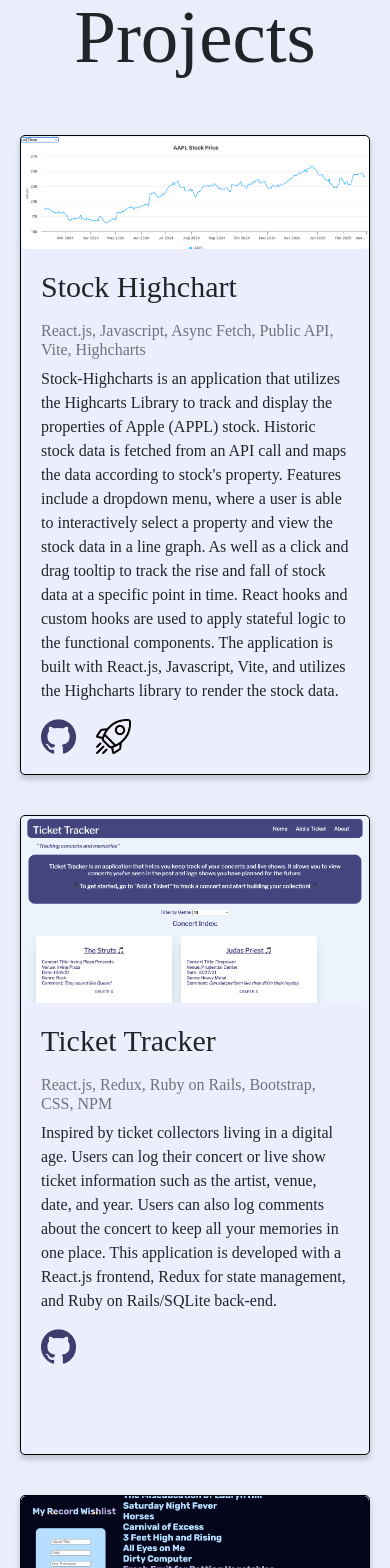
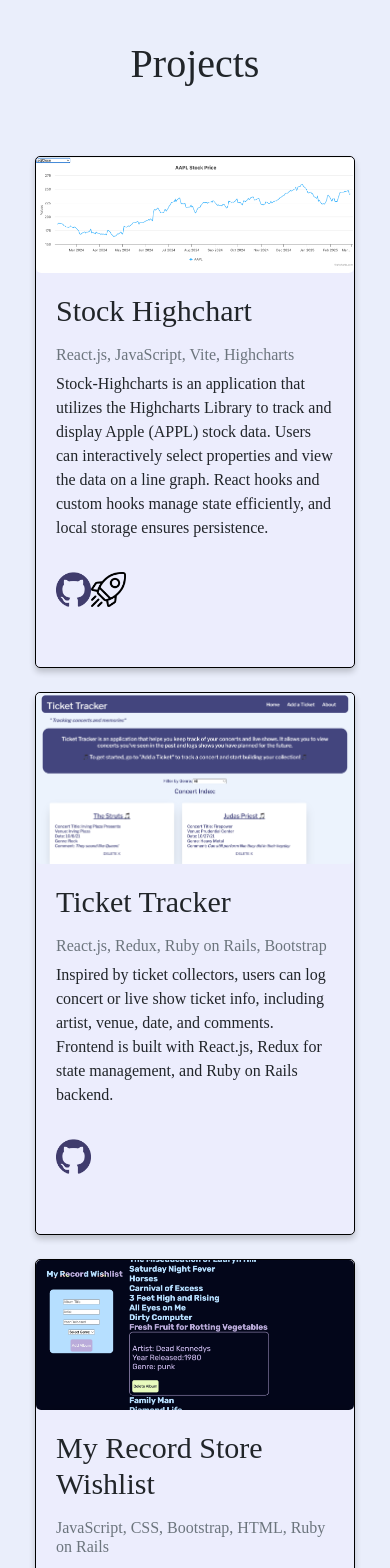
Before and after one commit to mguachun/melguachun.github.io, a React (Create React App) app: page / in a window 390 px wide. Shown: the part 2560-4128 px from the top of the page. Built offline with nearby package versions, Linux system fonts and the light colour scheme; a web font is replaced by a local one.

Commit message:
fix: add new project and update to be mobile compatible

```diff
--- a/src/Projects.js
+++ b/src/Projects.js
@@ -1,169 +1,105 @@
 import React from "react";
-import GallerySpace from "./images/GallerySpace.png";
 import TicketTracker from "./images/Ticket_Tracker.png";
 import Wishlist from "./images/Record_Wishlist.png";
 import Stock from "./images/stock-highchart.png";
-// import linkedin from './images/linkedin.png'
-import github from './images/github.png';
-// import dev from './images/dev.png'
-import deploy from './images/deploy.png';
-import Contact from './Contact';
-
+import ToDoList from "./images/ToDoList.png";
+import github from "./images/github.png";
+import deploy from "./images/deploy.png";
+import Contact from "./Contact";
 
 function Projects() {
+  const projectData = [
+    {
+      title: "Stock Highchart",
+      subtitle: "React.js, JavaScript, Vite, Highcharts",
+      description:
+        "Stock-Highcharts is an application that utilizes the Highcharts Library to track and display Apple (APPL) stock data. Users can interactively select properties and view the data on a line graph. React hooks and custom hooks manage state efficiently, and local storage ensures persistence.",
+      image: Stock,
+      githubLink: "https://github.com/mguachun/stock-highchart",
+      deployLink: "https://mguachun.github.io/stock-highchart/",
+    },
+    {
+      title: "Ticket Tracker",
+      subtitle: "React.js, Redux, Ruby on Rails, Bootstrap",
+      description:
+        "Inspired by ticket collectors, users can log concert or live show ticket info, including artist, venue, date, and comments. Frontend is built with React.js, Redux for state management, and Ruby on Rails backend.",
+      image: TicketTracker,
+      githubLink: "https://github.com/mguachun/concert-api-backend.git",
+      deployLink: null,
+    },
+    {
+      title: "My Record Store Wishlist",
+      subtitle: "JavaScript, CSS, Bootstrap, HTML, Ruby on Rails",
+      description:
+        "Inspired by 'Record Store Day', users can compile a wishlist of albums for future purchase and filter by genre. Uses a RESTful API with a vanilla JavaScript frontend and Ruby on Rails backend.",
+      image: Wishlist,
+      githubLink: "https://github.com/mguachun/record_day_wishlist",
+      deployLink: null,
+    },
+    {
+      title: "To Do List",
+      subtitle: "Vite, React.js, Javascript, CSS, HTML, Local Storage, Bootstrap",
+      description:
+        "A simple, intuitive app for managing daily tasks. Users can add, edit, and delete tasks, with state management in React and persistence via local storage.",
+      image: ToDoList,
+      githubLink: "https://github.com/mguachun/To-Do-List-App",
+      deployLink: "https://mguachun.github.io/To-Do-List-App/",
+    },
+  ];
 
-    return(
-        <div id="projects" className="projects" >
-         <h1 className="background-none">Projects</h1>
-        {/* <div className="row project-title">
-        </div>
-   */}
-        <div className="row">
-          <div className="col-md-12 project-container justify-content-center">
-            <div className="card border-rad project-card" style={{ width: "35rem", height: "40rem"}}>
-              <div className="image-container">
-                <img src={Stock} className=" border-rad card-img-top project-img" alt="..." />
-              </div>
-              <div className="card-body border-rad background-white">
-                <h5 className="card-title background-white">Stock Highchart</h5>
-                <h6 className="card-subtitle mb-2 text-muted background-white">
-                  React.js, Javascript, Async Fetch, Public API, Vite, Highcharts
+  return (
+    <div id="projects" className="projects container py-5">
+      <h1 className="text-center mb-5">Projects</h1>
+
+      <div className="row justify-content-center">
+        {projectData.map((project, index) => (
+          <div
+            key={index}
+            className="col-12 col-md-6 col-lg-4 d-flex mb-4"
+          >
+            <div className="card project-card border-rad w-100 h-100 d-flex flex-column">
+              <img
+                src={project.image}
+                className="card-img-top img-fluid border-rad"
+                alt={project.title}
+              />
+              <div className="card-body d-flex flex-column">
+                <h5 className="card-title">{project.title}</h5>
+                <h6 className="card-subtitle mb-2 text-muted">
+                  {project.subtitle}
                 </h6>
-                <p className="card-text background-white">
-                  Stock-Highcharts is an application that utilizes the Highcarts Library to track and display the properties of Apple (APPL) stock.
-                  Historic stock data is fetched from an API call and maps the data according to stock's property. Features include a dropdown menu, where
-                  a user is able to interactively select a property and view the stock data in a line graph. As well as a click and drag tooltip to track
-                  the rise and fall of stock data at a specific point in time. React hooks and custom hooks are used to apply stateful logic to the functional components.
-                  The application is built with React.js, Javascript, Vite, and utilizes the Highcharts library to render the stock data.
-                </p>
+                <p className="card-text flex-grow-1">{project.description}</p>
+                <div className="d-flex gap-3 mt-3">
+                  <a href={project.githubLink} target="_blank" rel="noopener noreferrer">
+                    <img
+                      src={github}
+                      className="project-links"
+                      alt={`Github link for ${project.title}`}
+                    />
+                  </a>
+                  {project.deployLink && (
                     <a
-                  href="https://github.com/mguachun/stock-highchart"
-                  className="card-link background-white"
-
-                  // target="_blank"
+                      href={project.deployLink}
+                      target="_blank"
+                      rel="noopener noreferrer"
                     >
-                  <img src={github} className="project-links"
-                     alt="Github to Stock Highchart App"/>
+                      <img
+                        src={deploy}
+                        className="project-links"
+                        alt={`Deployed version of ${project.title}`}
+                      />
                     </a>
-
-                <a
-                  href="https://mguachun.github.io/stock-highchart/"
-                  className="card-link background-white"
-
-                  // target="_blank"
-                >
-                  <img src={deploy}  className="project-links"
-                     alt="Deployed Stock Highchart App"/>
-                </a>
-
-
-
+                  )}
                 </div>
               </div>
-
-
-            <div className="card project-card border-rad" style={{ width: "35rem", height: "40rem" }}>
-              <div className="image-container">
-                <img
-
-                  src={TicketTracker}
-                  className="border-rad card-img-top project-img"
-                  alt="Ticket Tracker app homepage"
-                />
-              </div>
-              <div className="card-body border-rad background-white">
-                <h5 className="card-title background-white">Ticket Tracker</h5>
-                <h6 className="card-subtitle mb-2 text-muted background-white">
-                  React.js, Redux, Ruby on Rails, Bootstrap, CSS, NPM
-                </h6>
-                <p className="card-text background-white">
-                  Inspired by ticket collectors living in a digital age. Users can log their
-                  concert or live show ticket information such as the artist, venue, date, and year. Users
-                  can also log comments about the concert to keep all your memories
-                  in one place. This application is developed with a React.js frontend, Redux for state management,
-                   and Ruby on Rails/SQLite back-end.
-                </p>
-                <a
-                  href="https://github.com/mguachun/concert-api-backend.git"
-                  className="card-link background-white"
-                  // target="_blank"
-                >
-                  <img src={github} className="project-links"
-                  alt="Github to Ticket Tracker"/>
-                </a>
             </div>
           </div>
-
-            <div className="card project-card border-rad" style={{ width: "35rem", height: "40rem" }}>
-              <div className="image-container">
-                <img
-                  src={Wishlist}
-                  className="border-rad card-img-top project-img"
-                  alt="Record Day Wishlist homepage"
-                />
-              </div>
-              <div className="card-body border-rad background-white">
-                <h5 className="card-title background-white">My Record Store Wishlist</h5>
-                <h6 className="card-subtitle mb-2 text-muted background-white">
-                  JavaScript, CSS, Bootstrap, HTML, Ruby on Rails
-                </h6>
-                <p className="card-text background-white">
-                  Inspired by "Record Store Day", this app will never let you forget the albums you're on the
-                  lookout for. Users can compile a list of albums with specifications for future purchase and filter
-                  through them by genre. Utilized self made RESTful API to store and render albums and artist information. This
-                  app is a Single Page Application using vanilla JavaScript, HTML, and CSS for the frontend
-                  and Ruby on Rails backend.
-
-                </p>
-
-                <a
-                  href="https://github.com/mguachun/record_day_wishlist"
-                  className="card-link background-white"
-                  // target="_blank"
-                >
-                  <img src={github} className="project-links"
-                     alt="Github to Record Day Wishlist"/>
-                </a>
-              </div>
+        ))}
       </div>
 
-            <div className="card project-card border-rad" style={{ width: "35rem", height: "40rem" }}>
-              <div className="image-container">
-                <img
-                  src={GallerySpace}
-                  className="border-rad card-img-top project-img"
-                  alt="Homepage of Gallery Space"
-                />
-              </div>
-              <div className="card-body border-rad background-white">
-                <h5 className="card-title background-white">Gallery/Space</h5>
-                <h6 className="card-subtitle mb-2 text-muted background-white">
-                  Sinatra, Ruby on Rails, Active Record, BCrypt, Omniauth, Bootstrap, CSS
-                </h6>
-                <p className="card-text background-white">
-                  Ever dreamed of having your own art gallery? This app is made for artists and art enthusiasts alike.
-                    Users can log in, create their collection by logging their favorie works out art, and save them to their profile.
-                    This full-stack application was created with Sinatra and a Ruby on Rails/Active Record backend with RESTFUL routes. Also featuring BCrypt
-                    library to secure user passwords, and sessions and cookies to store user authentication.
-                </p>
-                <a
-                  href="https://github.com/mguachun/gallery-space.git"
-                  className="card-link background-white"
-                  // target="_blank"
-                >
-                  <img src={github} className="project-links"
-                  alt="Github to Gallery Space"/>
-                </a>
-
-              </div>
-
-            </div>
       <Contact />
     </div>
-        </div>
+  );
+}
 
-
-        </div>
-    )
-}
 export default Projects;
```
Also changed, not shown: src/images/ToDoList.png (added). Lines whose indentation alone changed are shown as unchanged.
